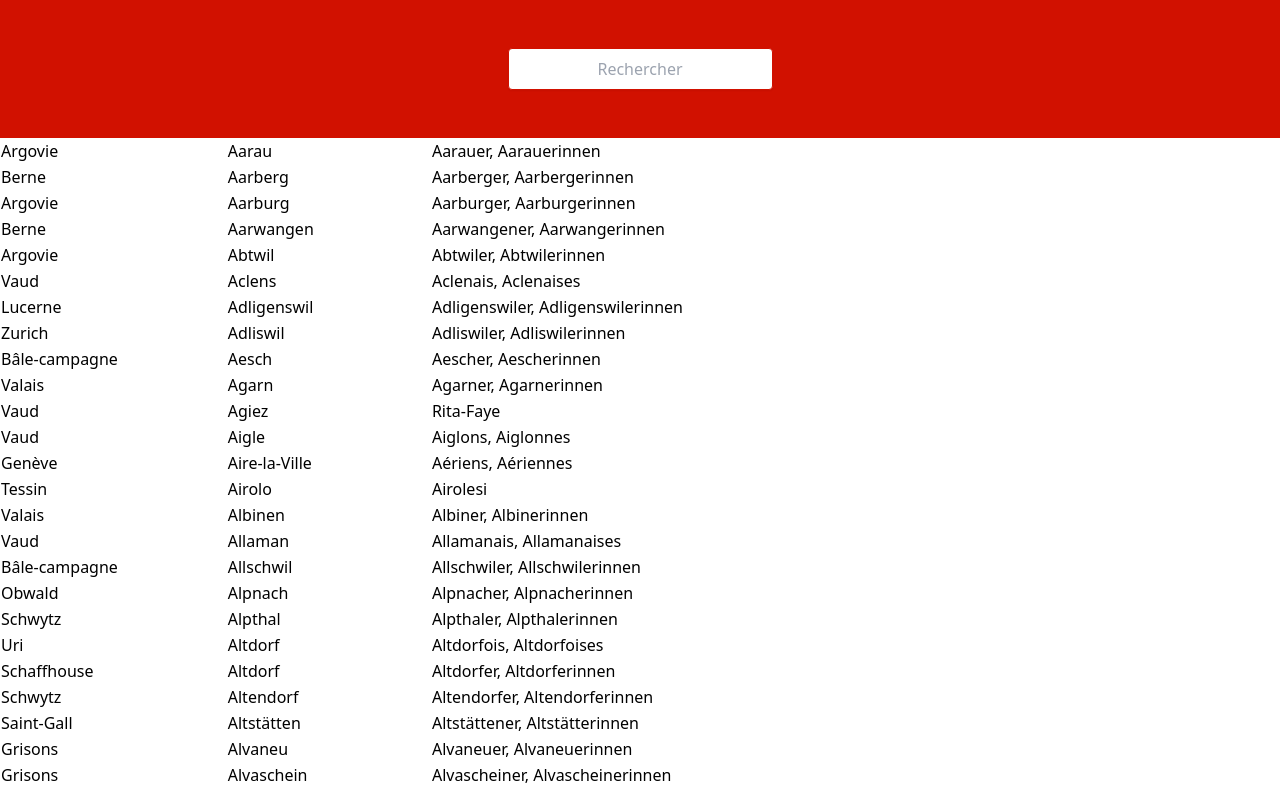
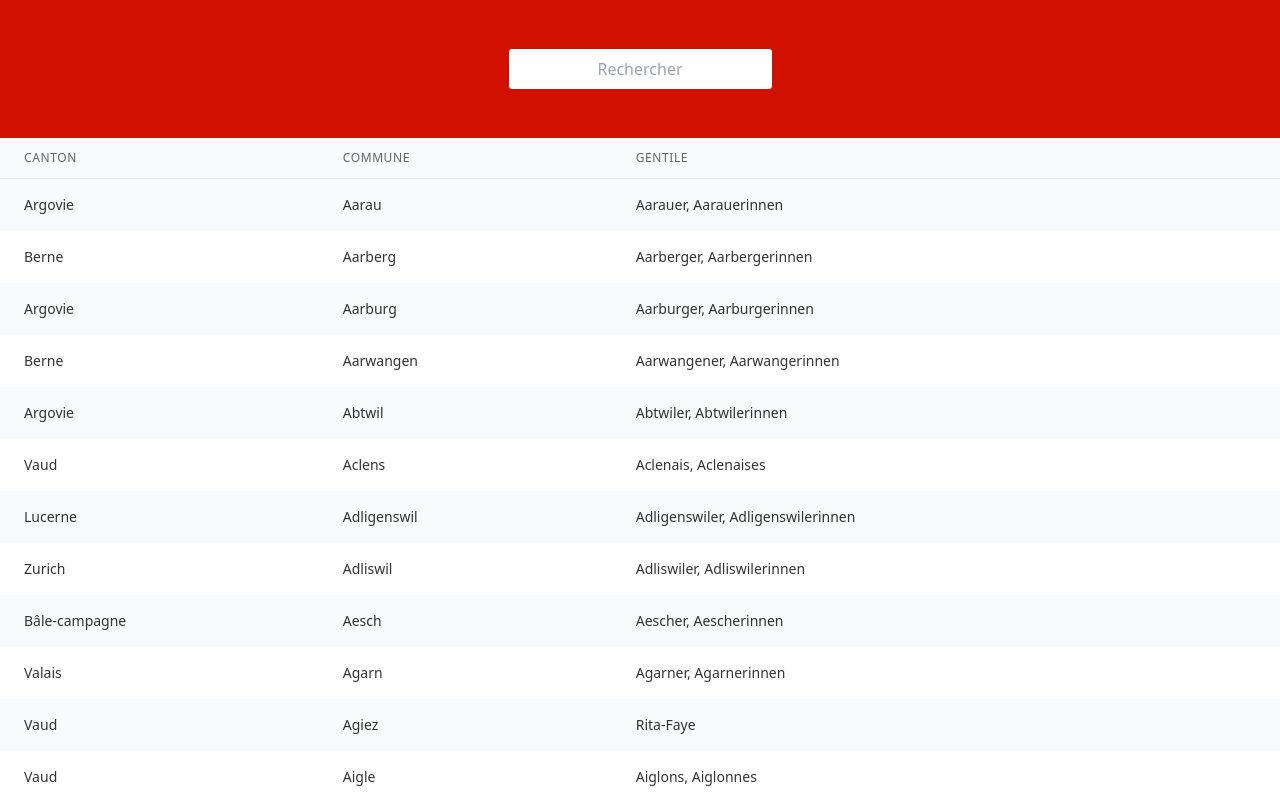
Before and after one commit to ch-habitants/gentile, a Nuxt app: page / in a window 1280 px wide. Shown: the top 793 px of the page. Built offline with nearby package versions, Linux system fonts and the light colour scheme.

Commit message:
Improve GentileList design

```diff
--- a/components/GentileList.vue
+++ b/components/GentileList.vue
@@ -1,20 +1,42 @@
 <template>
-    <table>
+    <div class="flex flex-col">
+        <div class="overflow-x-auto">
+            <table class="w-full divide-y divide-gray-200">
+                <thead class="bg-gray-50">
+                    <th scope="col" class="px-6 py-3 text-left text-xs font-medium text-primary-900 text-opacity-60 uppercase tracking-wider">
+                        Canton
+                    </th>
+                    <th scope="col" class="px-6 py-3 text-left text-xs font-medium text-primary-900 text-opacity-60 uppercase tracking-wider">
+                        Commune
+                    </th>
+                    <th scope="col" class="px-6 py-3 text-left text-xs font-medium text-primary-900 text-opacity-60 uppercase tracking-wider">
+                        Gentile
+                    </th>
+                </thead>
+                <tbody>
                     <tr
-            v-for="(gentile,index) in filteredGentile"
+                        v-for="(gentile, index) in filteredGentile"
                         :key="index"
+                        class="hover:bg-gray-200 duration-300"
+                        :class="{
+                            'bg-white': index % 2 === 1,
+                            'bg-gray-50': index % 2 === 0,
+                        }"
                     >
-            <td>
+                        <td class="px-6 py-4 whitespace-nowrap text-sm font-medium text-primary-900 text-opacity-80">
                             {{ gentile.canton }}
                         </td>
-            <td>
+                        <td class="px-6 py-4 whitespace-nowrap text-sm font-medium text-primary-900 text-opacity-80">
                             {{ gentile.commune }}
                         </td>
-            <td>
+                        <td class="px-6 py-4 whitespace-nowrap text-sm font-medium text-primary-900 text-opacity-80">
                             {{ gentile.gentile }}
                         </td>
                     </tr>
+                </tbody>
             </table>
+        </div>
+    </div>
 </template>
 <script>
 import { mapGetters } from 'vuex';
--- a/components/SearchBar.vue
+++ b/components/SearchBar.vue
@@ -3,7 +3,7 @@
         <input
             v-model="value"
             type="text"
-            class="appearance-none m-auto px-4 py-2 block border border-primary rounded shadow-sm text-center focus:outline-none"
+            class="appearance-none m-auto px-4 py-2 block border border-primary rounded shadow-sm text-center focus:outline-none duration-300"
             placeholder="Rechercher"
         >
     </div>
```
Lines whose indentation alone changed are shown as unchanged.
